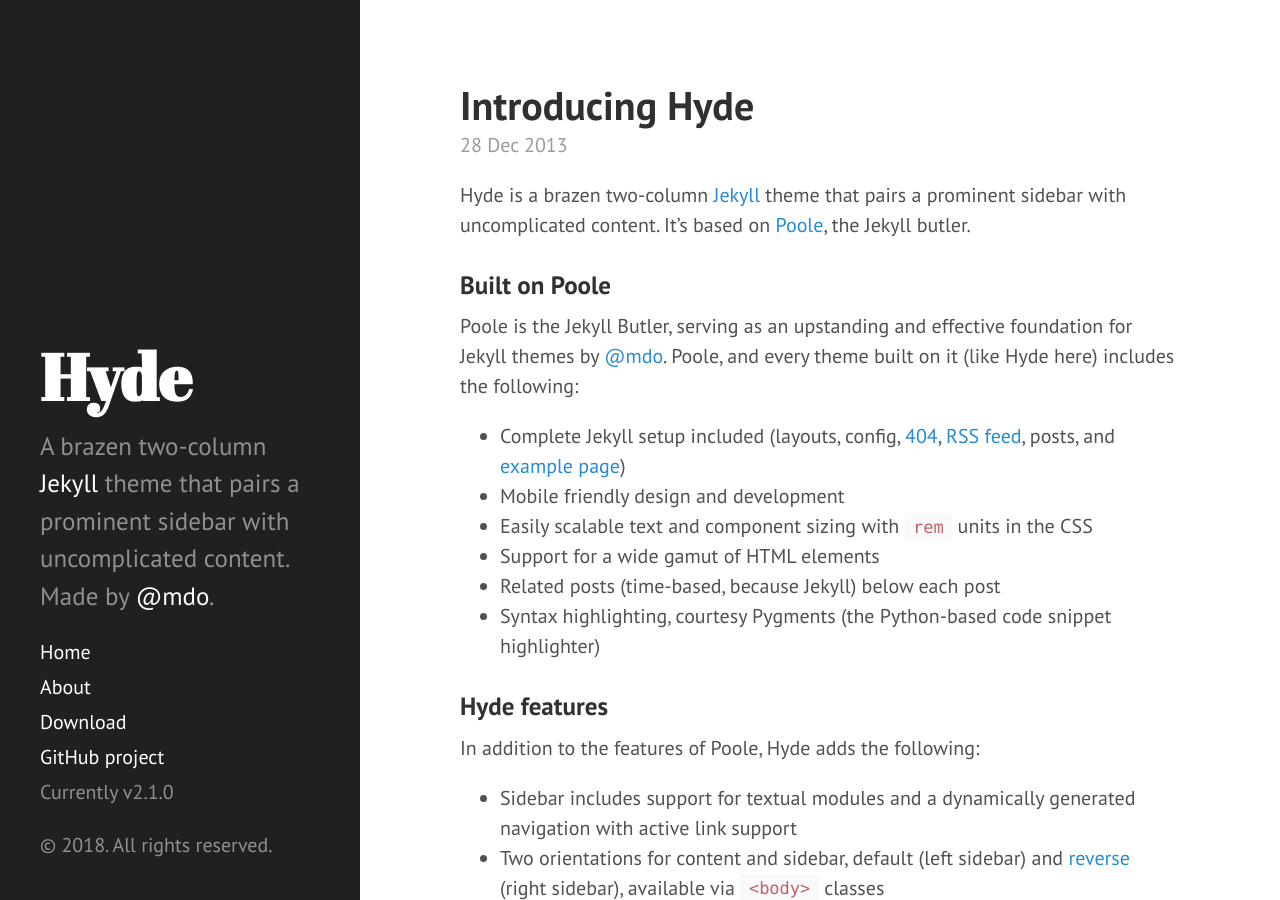
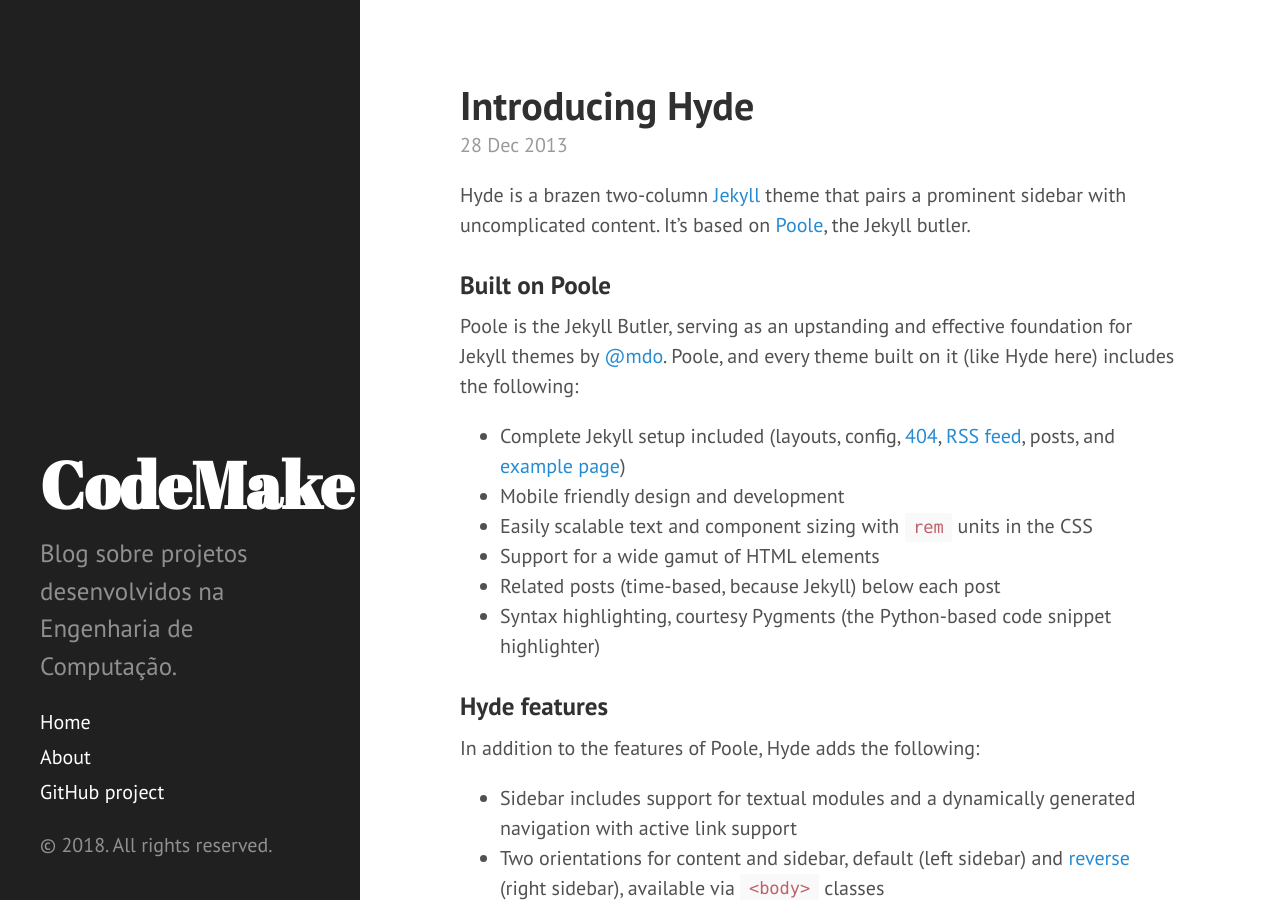
Before and after one commit to matheus-pessoa16/blog, a Jekyll site: the page built from index.html, in a window 1280 px wide and 900 px high. Built offline with Jekyll 4.4.1, drawn with Linux system fonts in a browser that asks for light colours; Markdown is read by kramdown in place of the engine named in the settings; the list of posts is cut into pages by our own code.

```diff
--- a/_config.yml
+++ b/_config.yml
@@ -10,20 +10,19 @@ plugins:
 # relative_permalinks: true
 
 # Setup
-title:            Hyde
-tagline:          'A Jekyll theme'
-description:      'A brazen two-column <a href="http://jekyllrb.com" target="_blank">Jekyll</a> theme that pairs a prominent sidebar with uncomplicated content. Made by <a href="https://twitter.com/mdo" target="_blank">@mdo</a>.'
-url:              http://hyde.getpoole.com
-baseurl:          ""
+title:            CodeMake
+tagline:          ''
+description:      'Blog sobre projetos desenvolvidos na Engenharia de Computação.'
+url:              http://matheus-pessoa16.github.io.com/blog
+baseurl:          "/"
 
 author:
-  name:           'Mark Otto'
-  url:            https://twitter.com/mdo
+  name:           'Matheus Pessoa'
+  url:            ''
 
 paginate:         5
 
 # Custom vars
-version:          2.1.0
 
 github:
-  repo:           https://github.com/poole/hyde
+  repo:           https://github.com/matheus-pessoa16
--- a/_includes/sidebar.html
+++ b/_includes/sidebar.html
@@ -26,9 +26,9 @@
         {% endif %}
       {% endfor %}
 
-      <a class="sidebar-nav-item" href="{{ site.github.repo }}/archive/v{{ site.version }}.zip">Download</a>
+
       <a class="sidebar-nav-item" href="{{ site.github.repo }}">GitHub project</a>
-      <span class="sidebar-nav-item">Currently v{{ site.version }}</span>
+
     </nav>
 
     <p>&copy; {{ site.time | date: '%Y' }}. All rights reserved.</p>
```
Also changed, not shown: _config2.yml (added, +29 -0 lines), _posts/2018_08_21-secador-graos-p1.md (added, +49 -0 lines), _posts/images/secador-graos/curva-secagem.png (added), _posts/images/secador-graos/secador-esquematico.png (added).
